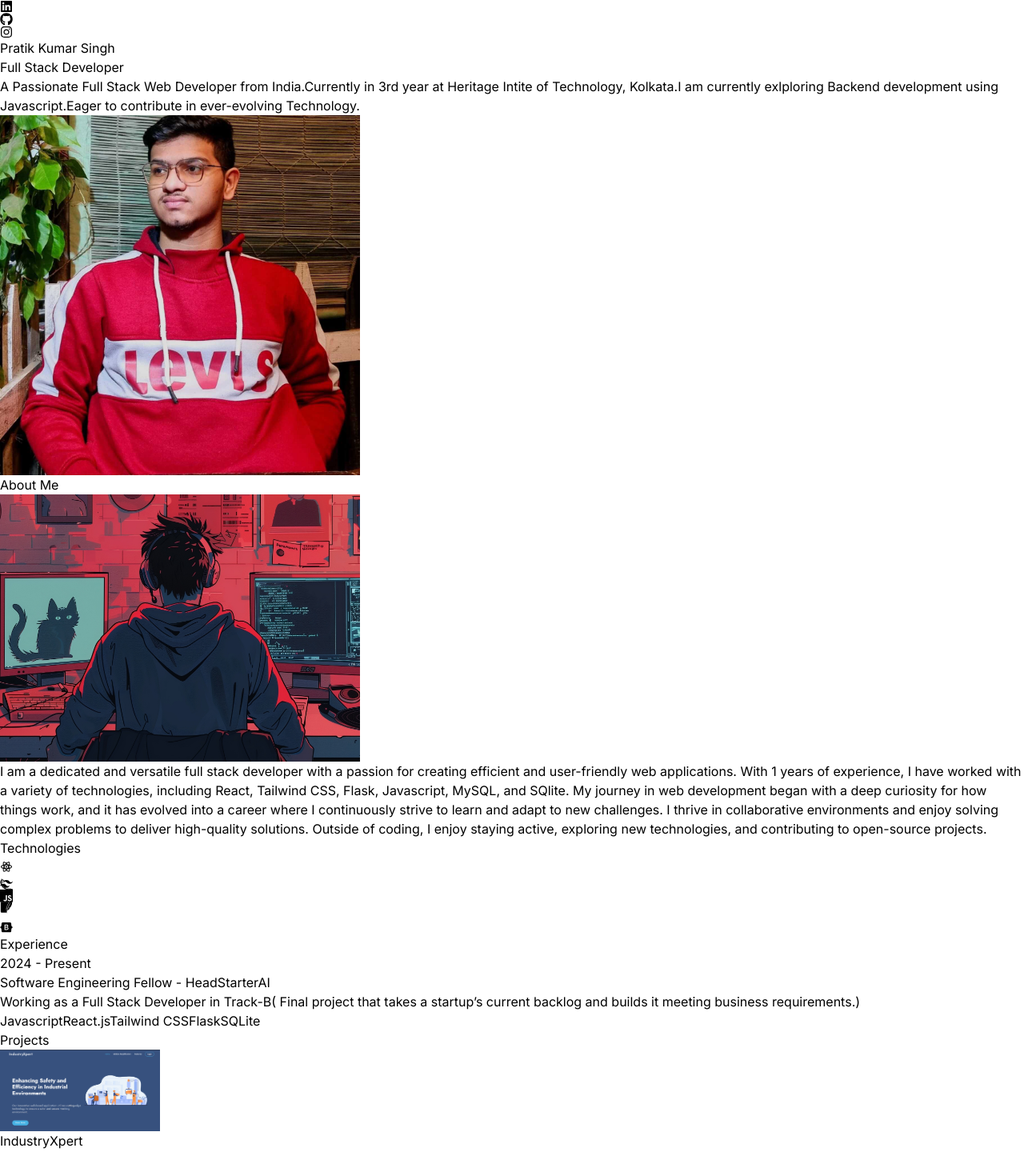
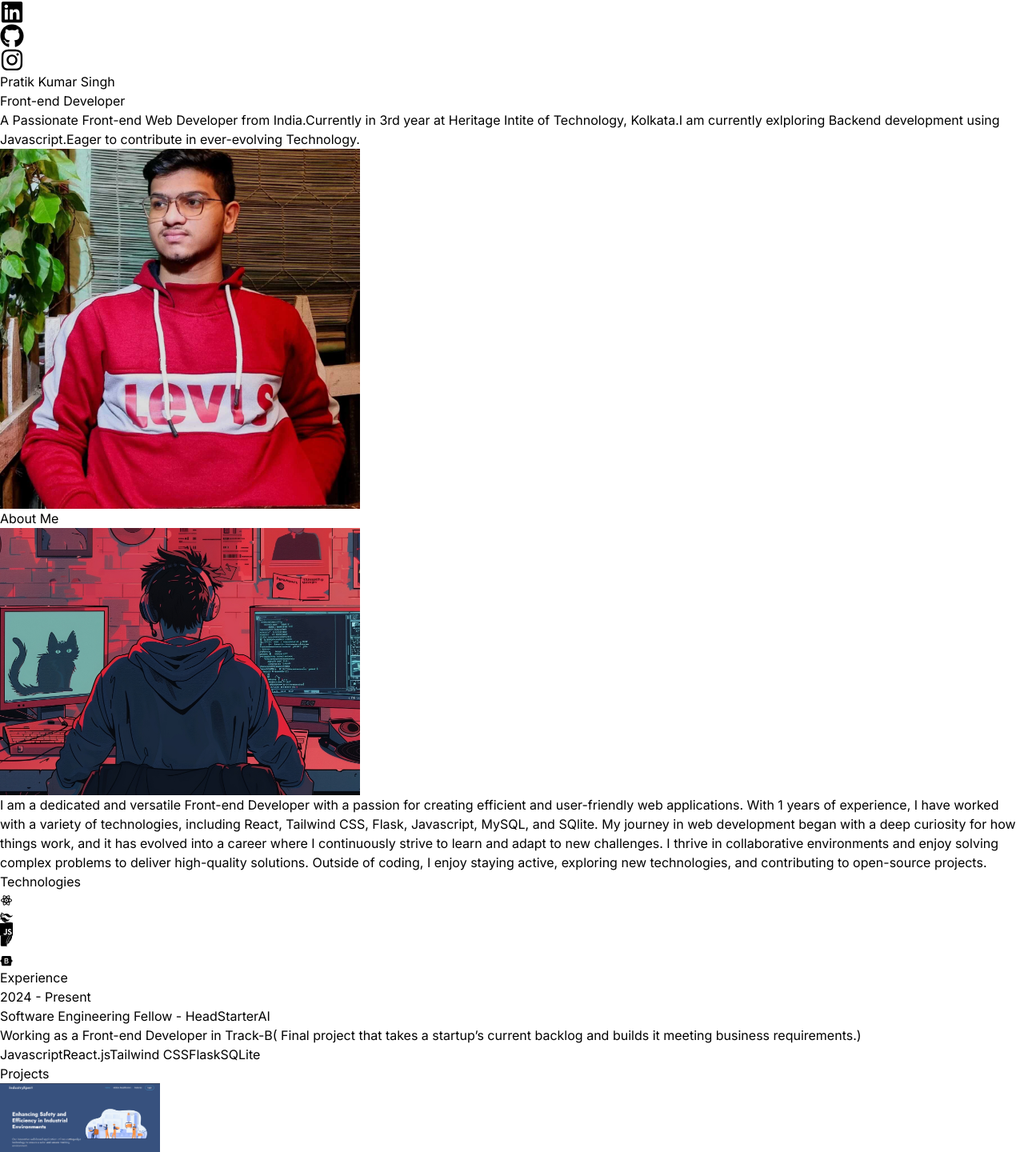
Before and after one commit to pratiks05/React_Portfolio_v1, a React (Vite) app: page / in a window 1280 px wide. Shown: the top 1440 px of the page at 80% size. Built offline with nearby package versions, Linux system fonts and the light colour scheme.

Commit message:
updated links and text

```diff
--- a/src/components/About.jsx
+++ b/src/components/About.jsx
@@ -1,6 +1,8 @@
+import { ABOUT_TEXT } from "../constants";
 import aboutImg from "../assets/about.jpg"
-import { ABOUT_TEXT } from "../constants";
 import {motion} from "framer-motion";
+
+
 const About = () => {
   return(
 <div className="border-b border-neutral-900 pb-4">
@@ -15,7 +17,9 @@ const About = () => {
         transition={{duration:0.5}}
         className="w-full lg:w-1/2 lg:p-8">
             <div className="flex items-center justify-center">
+            <div className="flex items-center justify-center">
                 <img className="rounded-2xl" width={450} src={aboutImg} alt="about"></img>
+            </div>
             </div>
         </motion.div>
         <motion.div
--- a/src/components/Hero.jsx
+++ b/src/components/Hero.jsx
@@ -32,7 +32,7 @@ const Hero = () => {
               animate="visible"
               className="bg-gradient-to-r from-pink-300 via-slate-500
               to-purple-500 bg-clip-text text-3xl tracking-tight text-transparent">
-                 Full Stack Developer
+                 Front-end Developer
                  </motion.span>
                  <motion.p
                   variants={container(1)}
--- a/src/components/Navbar.jsx
+++ b/src/components/Navbar.jsx
@@ -9,9 +9,17 @@ const Navbar = () => {
     {/* <img className="mx-2 w-10" src={logo} alt="logo" /> */}
     </div>
     <div className="m-8 flex items-center justify-center gap-4 text-2xl">
-        <FaLinkedin/>
-        <FaGithub/>
-        <FaInstagram/>
+    <a href="https://www.linkedin.com/in/pratik-singh-53b297254/" target="_blank" rel="noopener noreferrer">
+        <FaLinkedin size={30}/>
+    </a>
+    <a href="https://github.com/pratiks05" target="_blank" rel="noopener noreferrer">
+        <FaGithub size={30}/>
+    </a>
+    <a href="https://www.instagram.com/impratiksingh05?igsh=MWZwZ3oyanFqNms1bA==" target="_blank" rel="noopener noreferrer">
+        <FaInstagram size={30}/>
+    </a>
+
+
 
     </div>
 </nav>
--- a/src/constants/index.js
+++ b/src/constants/index.js
@@ -3,16 +3,16 @@ import project2 from "../assets/projects/project-2.png";
 import project3 from "../assets/projects/project-3.png";
 
 
-export const HERO_CONTENT = `A Passionate Full Stack Web Developer from India.Currently in 3rd year at Heritage Intite of Technology, Kolkata.I am currently exlploring Backend development using Javascript.Eager to contribute in ever-evolving Technology.`;
+export const HERO_CONTENT = `A Passionate Front-end Web Developer from India.Currently in 3rd year at Heritage Intite of Technology, Kolkata.I am currently exlploring Backend development using Javascript.Eager to contribute in ever-evolving Technology.`;
 
-export const ABOUT_TEXT = `I am a dedicated and versatile full stack developer with a passion for creating efficient and user-friendly web applications. With 1 years of experience, I have worked with a variety of technologies, including React, Tailwind CSS, Flask, Javascript, MySQL, and SQlite. My journey in web development began with a deep curiosity for how things work, and it has evolved into a career where I continuously strive to learn and adapt to new challenges. I thrive in collaborative environments and enjoy solving complex problems to deliver high-quality solutions. Outside of coding, I enjoy staying active, exploring new technologies, and contributing to open-source projects.`;
+export const ABOUT_TEXT = `I am a dedicated and versatile Front-end Developer with a passion for creating efficient and user-friendly web applications. With 1 years of experience, I have worked with a variety of technologies, including React, Tailwind CSS, Flask, Javascript, MySQL, and SQlite. My journey in web development began with a deep curiosity for how things work, and it has evolved into a career where I continuously strive to learn and adapt to new challenges. I thrive in collaborative environments and enjoy solving complex problems to deliver high-quality solutions. Outside of coding, I enjoy staying active, exploring new technologies, and contributing to open-source projects.`;
 
 export const EXPERIENCES = [
   {
     year: "2024 - Present",
     role: "Software Engineering Fellow",
     company: "HeadStarterAI",
-    description: `Working as a Full Stack Developer in Track-B( Final project that takes a startup’s current backlog and builds it
+    description: `Working as a Front-end Developer in Track-B( Final project that takes a startup’s current backlog and builds it
 meeting business requirements.)
 `,
     technologies: ["Javascript", "React.js", "Tailwind CSS", "Flask","SQLite"],
```
